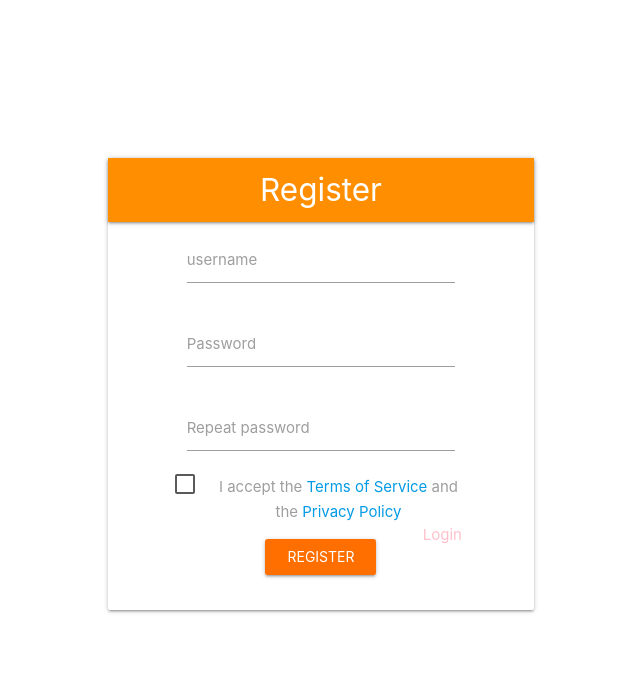
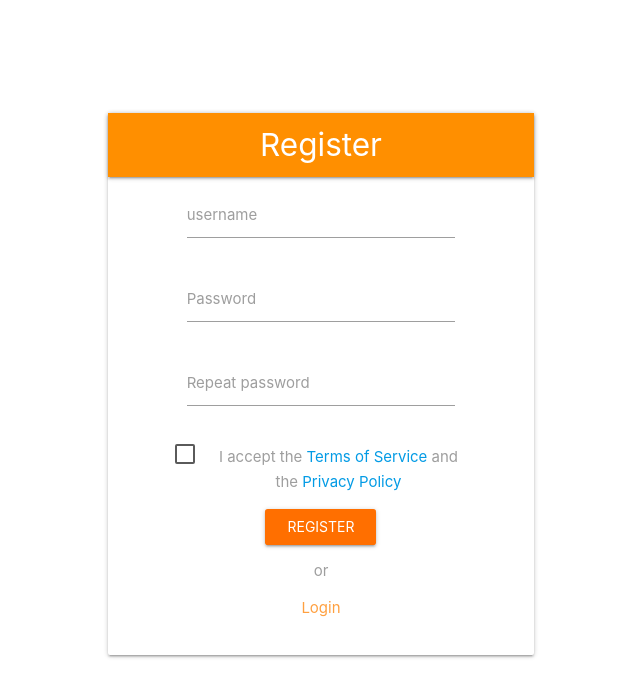
Before and after one commit to ramith123/WebFinalProject, a Flask app: page /register in a window 1280 px wide. Shown: the top 697 px of the page, without its empty margins (319-959 px from the left). Run offline with Flask 2, Linux system fonts and the light colour scheme; some libraries are stand-ins or nearby versions.

Commit message:
some fixes

```diff
--- a/app.py
+++ b/app.py
@@ -102,7 +102,7 @@
 def logout():
     logout_user()
     flash("You have successfully logged out.")
-    #return redirect(url_for("hello"))
+    # return redirect(url_for("hello"))
     return render_template("logout.html")
 
 
--- a/templates/register.html
+++ b/templates/register.html
@@ -15,8 +15,6 @@
         {{ form.username.label }}
       </div>
 
-
-
       <div class="input-field col s12">
         {{ form.password(size=20, class="validate black-text") }}
         {{ form.password.label }}
@@ -27,25 +25,29 @@
         {{ form.confirm.label }}
       </div>
 
+      <div class="col s12">
+        <ul>
+          {% for error in form.password.errors %}
+          <div style="color:orangered">
+            <li>{{error}}</li>
+          </div>
+          {% endfor %}
+        </ul>
+      </div>
       <div>
         <label>
           {{ form.accept_tos }}
           <span>{{ form.accept_tos.label.text|safe }}</span>
         </label>
       </div>
-
-      <div class="input-field col s12 m8 offset-m2">
+      <div class="input-field col s12">
         {{form.submit}}
-        {% for error in form.password.errors %}
-        <div style="color:orangered">
-          {{error}}
+        <div>
+          <p style="color: #9E9e9e;">or</p>
+          <a href="/login" style="color: #ffa040">Login</a>
         </div>
-        {% endfor %}
       </div>
 
-      <div>
-        <a href="/login" class="left-align" style="color: pink">Login</a>
-      </div>
     </form>
   </div>
 </div>
```
